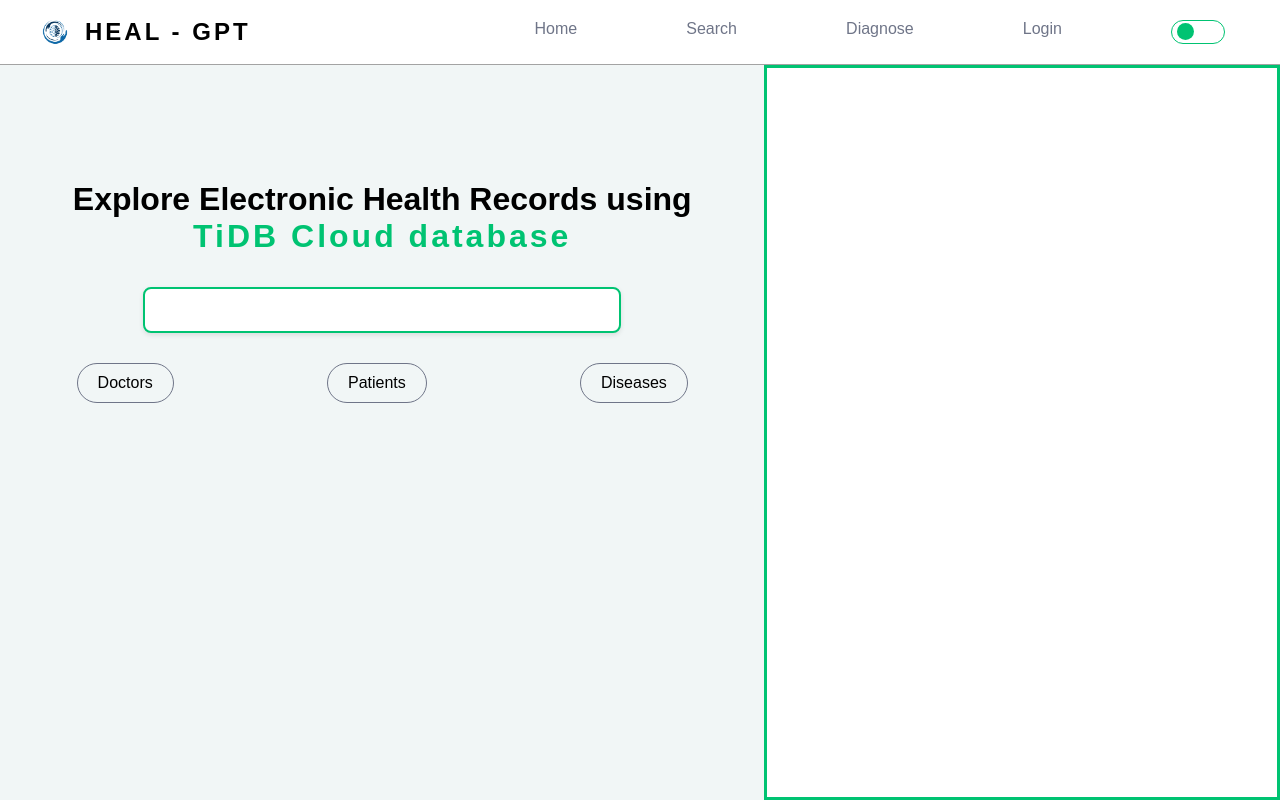
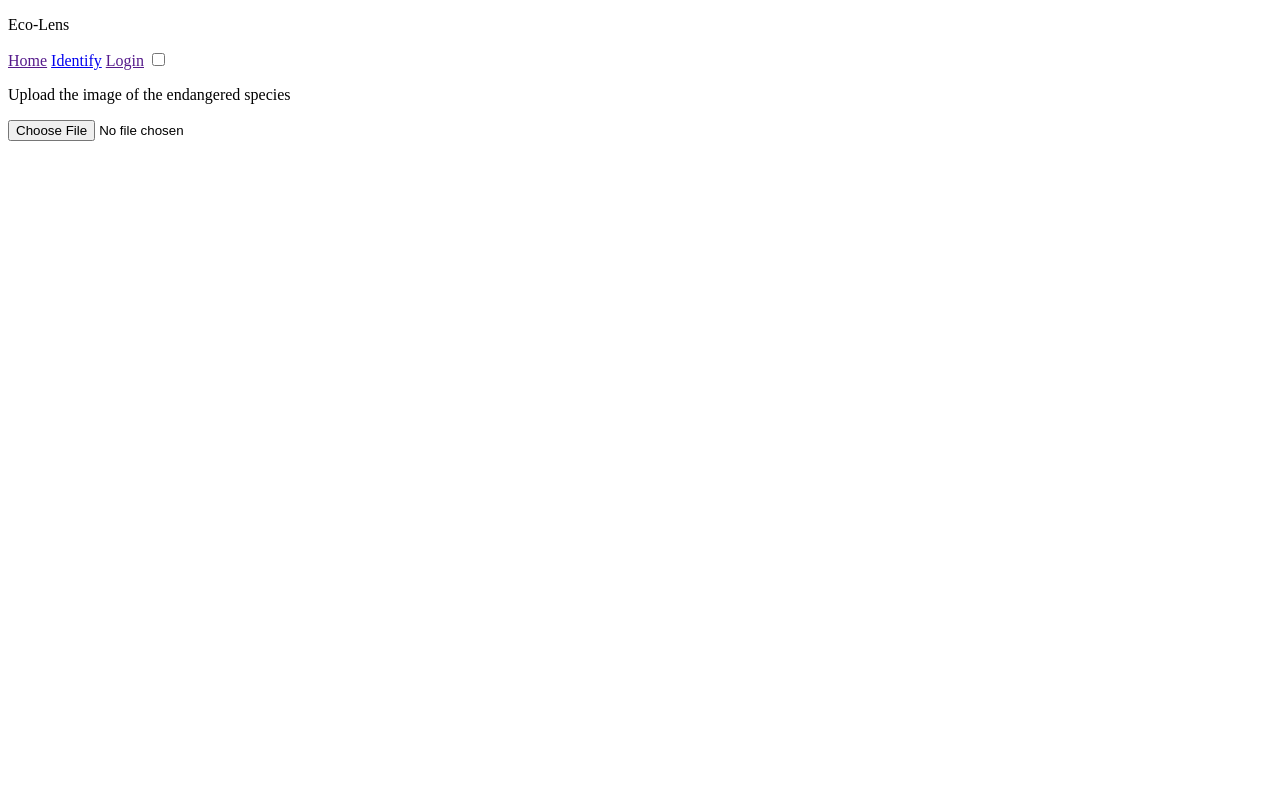
Before and after one commit to krishnan74/Echo-Lens, a Flask app: page / in a window 1280 px wide. Run offline with Flask 3, Linux system fonts and the light colour scheme; parts of the project's set-up code (start-up, migrations or seed data) failed here and were passed over.

Commit message:
Eco update

```diff
--- a/app.py
+++ b/app.py
@@ -17,6 +17,10 @@ def index():
 @app.route('/diagnose')
 def diagnose():
     return render_template('diagnose.html')
+
+@app.route('/identify')
+def diagnose():
+    return render_template('identify.html')
 
 
 @app.route('/predict', methods=['POST'])
--- a/templates/index.html
+++ b/templates/index.html
@@ -3,19 +3,19 @@
 <head>
     <meta charset="UTF-8">
     <meta name="viewport" content="width=device-width, initial-scale=1.0">
-    <title>Heal-GPT</title>
-    <link rel="stylesheet" href="{{ url_for('static', filename='index.css') }}">
+    <title>Eco-Lens</title>
+
 </head>
 <body>
     <div class="header">
         <div class="logo_div">
-            <img id = "logo" src="{{ url_for('static', filename='logo.png') }}" alt="">
-            <p id="brand_name">HEAL - GPT</p>
+
+
+            <p id="brand_name">Eco-Lens</p>
         </div>
         <div class="links">
             <a href="">Home</a>
-            <a href="">Search</a>
-            <a href="/diagnose">Diagnose</a>
+            <a href="/identify">Identify</a>
             <a href="">Login</a>
             <label class="switch">
                 <input type="checkbox">
@@ -28,14 +28,9 @@
         <div id="video_div"></div>
         <div class="prompt_bar_div">
             <div class="prompt_div_details">
-                <p id="prompt_desc">Explore Electronic Health Records using <span>TiDB Cloud database</span></p>
-                <input id = "prompt_input" type="text">
-                <div class="tags">
-                    <div>Doctors</div>
-                    <div>Patients</div>
-                    <div>Diseases</div>
-
-                </div>
+                <p id="prompt_desc">Upload the image of the endangered species</p>
+                <input id = "prompt_input" type="file" name="image" accept="image/*">
+                <p>{{ message }}</p>
             </div>
 
         </div>
```
Also changed, not shown: templates/identify.html (added), vercel.json.
